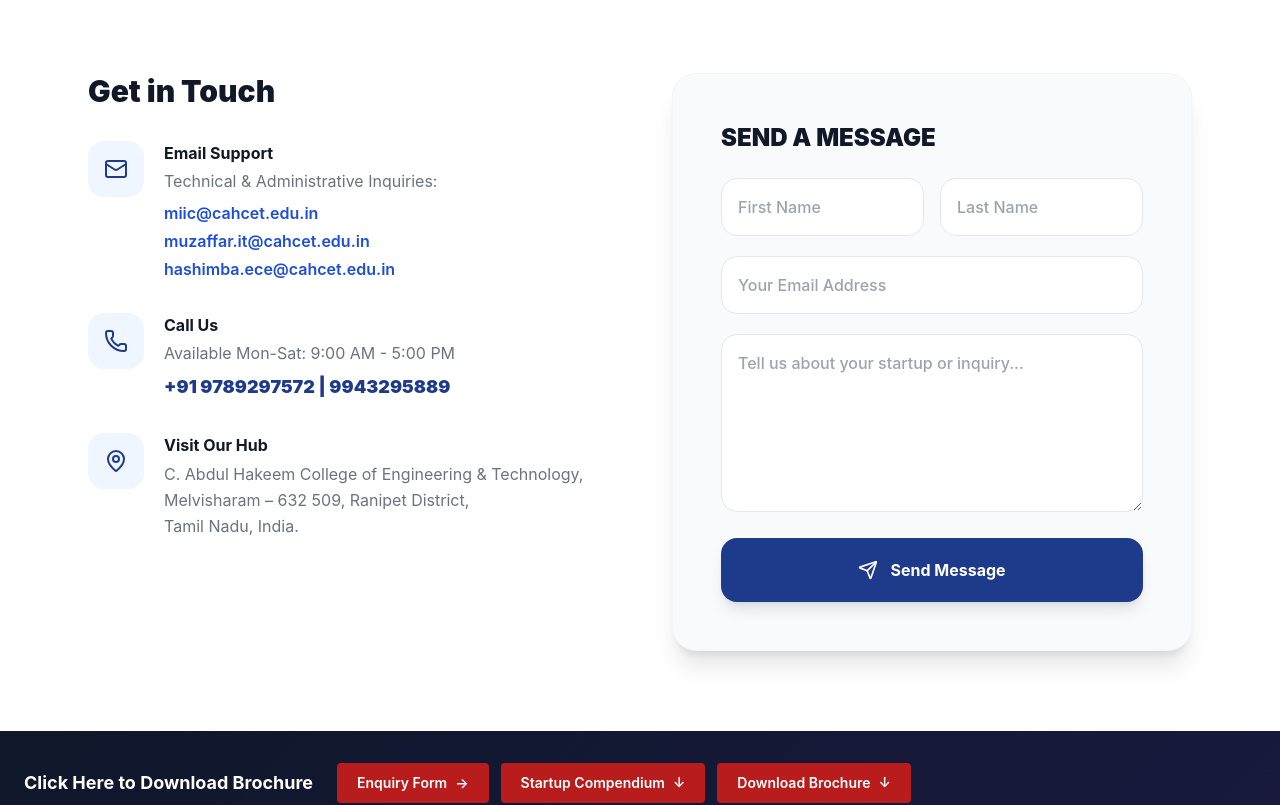
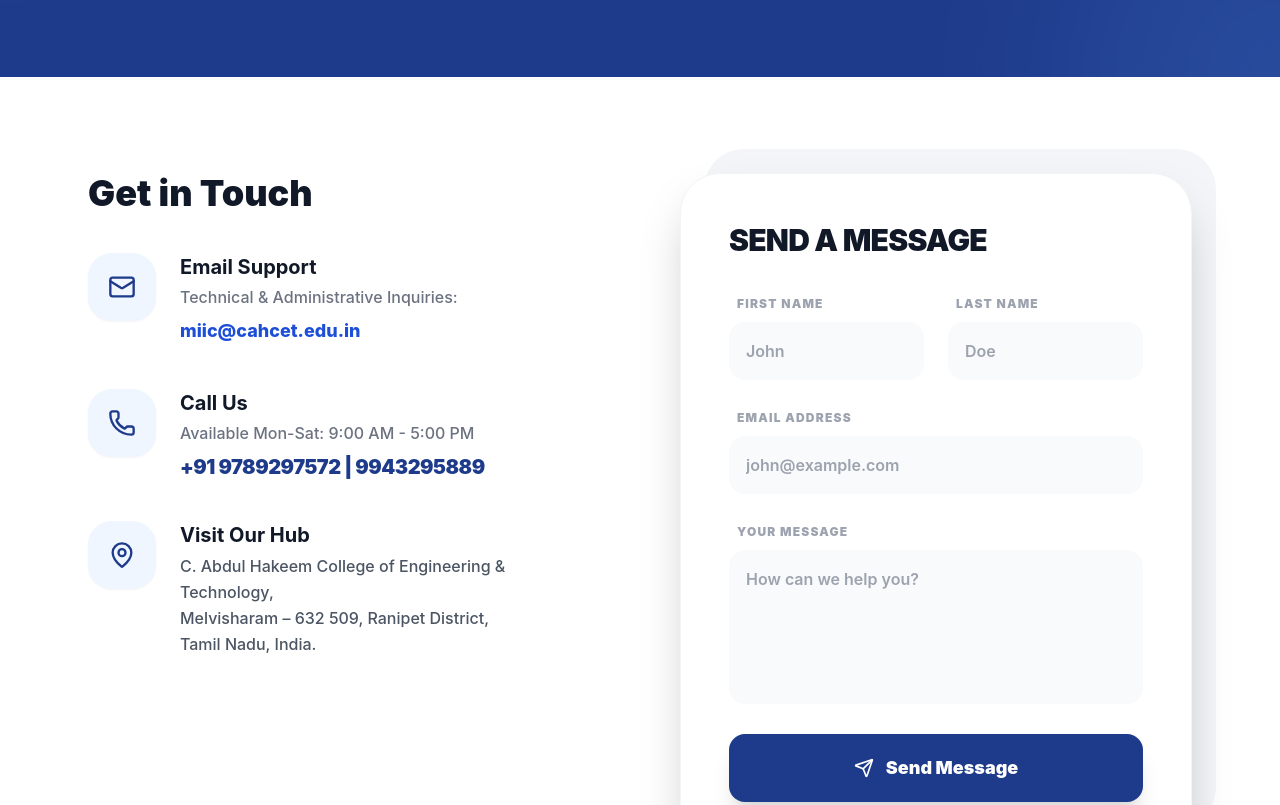
Before and after one commit to campusonec1-prog/MMES-Incubation, a React (Vite) app: page /contact in a window 1280 px wide. Shown: the part 320-1125 px from the top of the page. Built offline with nearby package versions, Linux system fonts and the light colour scheme.

Commit message:
Update the 'Send a Message' with mail id

```diff
--- a/src/Pages/Contact.jsx
+++ b/src/Pages/Contact.jsx
@@ -1,54 +1,106 @@
-import React from 'react';
-import { Mail, Phone, MapPin, Send } from 'lucide-react';
+import React, { useState } from 'react';
+import { Mail, Phone, MapPin, Send, CheckCircle, Loader2 } from 'lucide-react';
+import { motion, AnimatePresence } from 'framer-motion';
 
 const Contact = () => {
+  const [formData, setFormData] = useState({
+    firstName: '',
+    lastName: '',
+    email: '',
+    message: ''
+  });
+  const [isSubmitting, setIsSubmitting] = useState(false);
+  const [isSent, setIsSent] = useState(false);
+
+  const handleChange = (e) => {
+    setFormData({ ...formData, [e.target.name]: e.target.value });
+  };
+
+  const handleSubmit = (e) => {
+    e.preventDefault();
+    setIsSubmitting(true);
+
+    // Simulate a premium sending process
+    setTimeout(() => {
+      const subject = encodeURIComponent(`Message from ${formData.firstName} ${formData.lastName}`);
+      const body = encodeURIComponent(
+        `Name: ${formData.firstName} ${formData.lastName}\n` +
+        `Email: ${formData.email}\n\n` +
+        `Message:\n${formData.message}`
+      );
+
+      // Trigger the mailto link
+      window.location.href = `mailto:miic@cahcet.edu.in?subject=${subject}&body=${body}`;
+
+      setIsSubmitting(false);
+      setIsSent(true);
+
+      // Reset success state after some time
+      setTimeout(() => setIsSent(false), 5000);
+    }, 1500);
+  };
+
   return (
     <div className="min-h-screen bg-white">
       {/* Hero Header */}
-      <section className="bg-blue-900 py-20 text-white text-center">
-        <h1 className="text-4xl md:text-5xl font-black mb-4 uppercase tracking-tight">Contact Us</h1>
-        <p className="text-blue-100 max-w-xl mx-auto px-4">
-          Have a question or want to collaborate? Reach out to the MIIC team.
-        </p>
+      <section className="bg-blue-900 py-24 text-white text-center relative overflow-hidden">
+        <motion.div
+          initial={{ opacity: 0, y: 20 }}
+          animate={{ opacity: 1, y: 0 }}
+          transition={{ duration: 0.6 }}
+          className="relative z-10"
+        >
+          <h1 className="text-4xl md:text-6xl font-black mb-6 uppercase tracking-tight">Contact Us</h1>
+          <p className="text-blue-100 max-w-xl mx-auto px-4 text-lg">
+            Have a question or want to collaborate? <br className="hidden md:block"/> Reach out to the MIIC team.
+          </p>
+        </motion.div>
+
+        {/* Decorative elements */}
+        <div className="absolute top-0 left-0 w-64 h-64 bg-blue-500 rounded-full blur-[120px] opacity-20 -translate-x-1/2 -translate-y-1/2"></div>
+        <div className="absolute bottom-0 right-0 w-96 h-96 bg-blue-400 rounded-full blur-[120px] opacity-20 translate-x-1/2 translate-y-1/2"></div>
       </section>
 
-      <div className="max-w-6xl mx-auto py-20 px-6">
-        <div className="grid lg:grid-cols-2 gap-16">
+      <div className="max-w-6xl mx-auto py-24 px-6">
+        <div className="grid lg:grid-cols-2 gap-20">
           {/* Contact Info */}
-          <div>
-            <h2 className="text-3xl font-black text-gray-900 mb-8">Get in Touch</h2>
-            <div className="space-y-8">
-              <div className="flex items-start gap-5">
-                <div className="bg-blue-50 p-4 rounded-2xl text-blue-900">
-                  <Mail size={24} />
+          <motion.div
+            initial={{ opacity: 0, x: -30 }}
+            whileInView={{ opacity: 1, x: 0 }}
+            viewport={{ once: true }}
+            transition={{ duration: 0.7 }}
+          >
+            <h2 className="text-4xl font-black text-gray-900 mb-10">Get in Touch</h2>
+            <div className="space-y-10">
+              <div className="flex items-start gap-6 group">
+                <div className="bg-blue-50 p-5 rounded-3xl text-blue-900 group-hover:bg-blue-900 group-hover:text-white transition-all duration-300 shadow-sm">
+                  <Mail size={28} />
                 </div>
                 <div>
-                  <h4 className="font-bold text-gray-900 mb-1">Email Support</h4>
-                  <p className="text-gray-500 mb-2">Technical & Administrative Inquiries:</p>
-                  <a href="mailto:miic@cahcet.edu.in" className="text-blue-700 font-semibold hover:underline block mb-1">miic@cahcet.edu.in</a>
-                  <a href="mailto:muzaffar.it@cahcet.edu.in" className="text-blue-700 font-semibold hover:underline block mb-1">muzaffar.it@cahcet.edu.in</a>
-                  <a href="mailto:hashimba.ece@cahcet.edu.in" className="text-blue-700 font-semibold hover:underline block">hashimba.ece@cahcet.edu.in</a>
+                  <h4 className="font-bold text-gray-900 text-xl mb-1">Email Support</h4>
+                  <p className="text-gray-500 mb-2 font-medium">Technical & Administrative Inquiries:</p>
+                  <a href="mailto:miic@cahcet.edu.in" className="text-blue-700 font-extrabold text-lg hover:underline block mb-1">miic@cahcet.edu.in</a>
                 </div>
               </div>
 
-              <div className="flex items-start gap-5">
-                <div className="bg-blue-50 p-4 rounded-2xl text-blue-900">
-                  <Phone size={24} />
+              <div className="flex items-start gap-6 group">
+                <div className="bg-blue-50 p-5 rounded-3xl text-blue-900 group-hover:bg-blue-900 group-hover:text-white transition-all duration-300 shadow-sm">
+                  <Phone size={28} />
                 </div>
                 <div>
-                  <h4 className="font-bold text-gray-900 mb-1">Call Us</h4>
-                  <p className="text-gray-500 mb-2">Available Mon-Sat: 9:00 AM - 5:00 PM</p>
-                  <p className="text-blue-900 font-black text-lg">+91 9789297572 | 9943295889</p>
+                  <h4 className="font-bold text-gray-900 text-xl mb-1">Call Us</h4>
+                  <p className="text-gray-500 mb-2 font-medium">Available Mon-Sat: 9:00 AM - 5:00 PM</p>
+                  <p className="text-blue-900 font-black text-xl tracking-tight">+91 9789297572 | 9943295889</p>
                 </div>
               </div>
 
-              <div className="flex items-start gap-5">
-                <div className="bg-blue-50 p-4 rounded-2xl text-blue-900">
-                  <MapPin size={24} />
+              <div className="flex items-start gap-6 group">
+                <div className="bg-blue-50 p-5 rounded-3xl text-blue-900 group-hover:bg-blue-900 group-hover:text-white transition-all duration-300 shadow-sm">
+                  <MapPin size={28} />
                 </div>
                 <div>
-                  <h4 className="font-bold text-gray-900 mb-1">Visit Our Hub</h4>
-                  <p className="text-gray-500 leading-relaxed">
+                  <h4 className="font-bold text-gray-900 text-xl mb-1">Visit Our Hub</h4>
+                  <p className="text-gray-600 leading-relaxed font-medium">
                     C. Abdul Hakeem College of Engineering & Technology,<br />
                     Melvisharam – 632 509, Ranipet District,<br />
                     Tamil Nadu, India.
@@ -56,24 +108,124 @@
                 </div>
               </div>
             </div>
-          </div>
+          </motion.div>
 
           {/* Contact Form */}
-          <div className="bg-gray-50 rounded-3xl p-8 md:p-12 border border-gray-100 shadow-xl">
-            <h3 className="text-2xl font-black text-gray-900 mb-6 uppercase">Send a Message</h3>
-            <form className="space-y-5">
-              <div className="grid grid-cols-2 gap-4">
-                <input type="text" placeholder="First Name" className="w-full bg-white p-4 border border-gray-200 rounded-2xl focus:outline-none focus:ring-2 focus:ring-blue-500 transition-all font-medium" />
-                <input type="text" placeholder="Last Name" className="w-full bg-white p-4 border border-gray-200 rounded-2xl focus:outline-none focus:ring-2 focus:ring-blue-500 transition-all font-medium" />
-              </div>
-              <input type="email" placeholder="Your Email Address" className="w-full bg-white p-4 border border-gray-200 rounded-2xl focus:outline-none focus:ring-2 focus:ring-blue-500 transition-all font-medium" />
-              <textarea placeholder="Tell us about your startup or inquiry..." rows="6" className="w-full bg-white p-4 border border-gray-200 rounded-2xl focus:outline-none focus:ring-2 focus:ring-blue-500 transition-all font-medium"></textarea>
-              <button type="submit" className="w-full bg-blue-900 text-white py-5 px-6 rounded-2xl font-bold flex items-center justify-center gap-3 hover:bg-blue-800 transition-all shadow-lg hover:shadow-blue-900/20">
-                <Send size={20} />
-                Send Message
-              </button>
-            </form>
-          </div>
+          <motion.div
+            initial={{ opacity: 0, x: 30 }}
+            whileInView={{ opacity: 1, x: 0 }}
+            viewport={{ once: true }}
+            transition={{ duration: 0.7 }}
+            className="relative"
+          >
+            <div className="bg-white rounded-[40px] p-8 md:p-12 border border-gray-100 shadow-2xl relative z-10">
+              <h3 className="text-3xl font-black text-gray-900 mb-8 uppercase tracking-tight">Send a Message</h3>
+
+              <AnimatePresence mode="wait">
+                {!isSent ? (
+                  <motion.form
+                    key="form"
+                    initial={{ opacity: 0 }}
+                    animate={{ opacity: 1 }}
+                    exit={{ opacity: 0 }}
+                    onSubmit={handleSubmit}
+                    className="space-y-6"
+                  >
+                    <div className="grid grid-cols-1 md:grid-cols-2 gap-6">
+                      <div className="space-y-2">
+                        <label className="text-xs font-black text-gray-400 uppercase ml-2 tracking-widest">First Name</label>
+                        <input
+                          required
+                          name="firstName"
+                          value={formData.firstName}
+                          onChange={handleChange}
+                          type="text"
+                          placeholder="John"
+                          className="w-full bg-gray-50 p-4 border border-transparent rounded-2xl focus:bg-white focus:border-blue-500 focus:ring-4 focus:ring-blue-500/10 transition-all font-semibold text-gray-900 outline-none"
+                        />
+                      </div>
+                      <div className="space-y-2">
+                        <label className="text-xs font-black text-gray-400 uppercase ml-2 tracking-widest">Last Name</label>
+                        <input
+                          required
+                          name="lastName"
+                          value={formData.lastName}
+                          onChange={handleChange}
+                          type="text"
+                          placeholder="Doe"
+                          className="w-full bg-gray-50 p-4 border border-transparent rounded-2xl focus:bg-white focus:border-blue-500 focus:ring-4 focus:ring-blue-500/10 transition-all font-semibold text-gray-900 outline-none"
+                        />
+                      </div>
+                    </div>
+                    <div className="space-y-2">
+                      <label className="text-xs font-black text-gray-400 uppercase ml-2 tracking-widest">Email Address</label>
+                      <input
+                        required
+                        name="email"
+                        value={formData.email}
+                        onChange={handleChange}
+                        type="email"
+                        placeholder="john@example.com"
+                        className="w-full bg-gray-50 p-4 border border-transparent rounded-2xl focus:bg-white focus:border-blue-500 focus:ring-4 focus:ring-blue-500/10 transition-all font-semibold text-gray-900 outline-none"
+                      />
+                    </div>
+                    <div className="space-y-2">
+                      <label className="text-xs font-black text-gray-400 uppercase ml-2 tracking-widest">Your Message</label>
+                      <textarea
+                        required
+                        name="message"
+                        value={formData.message}
+                        onChange={handleChange}
+                        placeholder="How can we help you?"
+                        rows="5"
+                        className="w-full bg-gray-50 p-4 border border-transparent rounded-2xl focus:bg-white focus:border-blue-500 focus:ring-4 focus:ring-blue-500/10 transition-all font-semibold text-gray-900 outline-none resize-none"
+                      ></textarea>
+                    </div>
+                    <button
+                      disabled={isSubmitting}
+                      type="submit"
+                      className={`w-full group py-5 px-6 rounded-2xl font-black text-lg flex items-center justify-center gap-3 transition-all shadow-xl hover:shadow-blue-900/40 relative overflow-hidden ${
+                         isSubmitting ? 'bg-blue-800 cursor-not-allowed text-white/50' : 'bg-blue-900 text-white hover:bg-black'
+                      }`}
+                    >
+                      {isSubmitting ? (
+                        <Loader2 className="animate-spin" size={24} />
+                      ) : (
+                        <>
+                          <Send size={20} className="group-hover:translate-x-1 group-hover:-translate-y-1 transition-transform" />
+                          Send Message
+                        </>
+                      )}
+                    </button>
+                  </motion.form>
+                ) : (
+                  <motion.div
+                    key="success"
+                    initial={{ opacity: 0, scale: 0.9 }}
+                    animate={{ opacity: 1, scale: 1 }}
+                    className="py-16 text-center"
+                  >
+                    <div className="w-24 h-24 bg-green-100 rounded-full flex items-center justify-center text-green-600 mx-auto mb-8 shadow-inner">
+                      <CheckCircle size={48} />
+                    </div>
+                    <h4 className="text-3xl font-black text-gray-900 mb-4 uppercase">Message Ready!</h4>
+                    <p className="text-gray-500 font-medium leading-relaxed mb-8">
+                      Your email client has been opened with the message details. Please click "Send" in your email app.
+                    </p>
+                    <button
+                      onClick={() => setIsSent(false)}
+                      className="text-blue-600 font-black hover:underline uppercase tracking-widest text-sm"
+                    >
+                      Send Another Message
+                    </button>
+                  </motion.div>
+                )}
+              </AnimatePresence>
+            </div>
+
+            {/* Background design line */}
+            <div className="absolute -top-6 -right-6 w-full h-full bg-blue-900 rounded-[40px] -z-0 opacity-5"></div>
+          </motion.div>
         </div>
       </div>
     </div>
```
